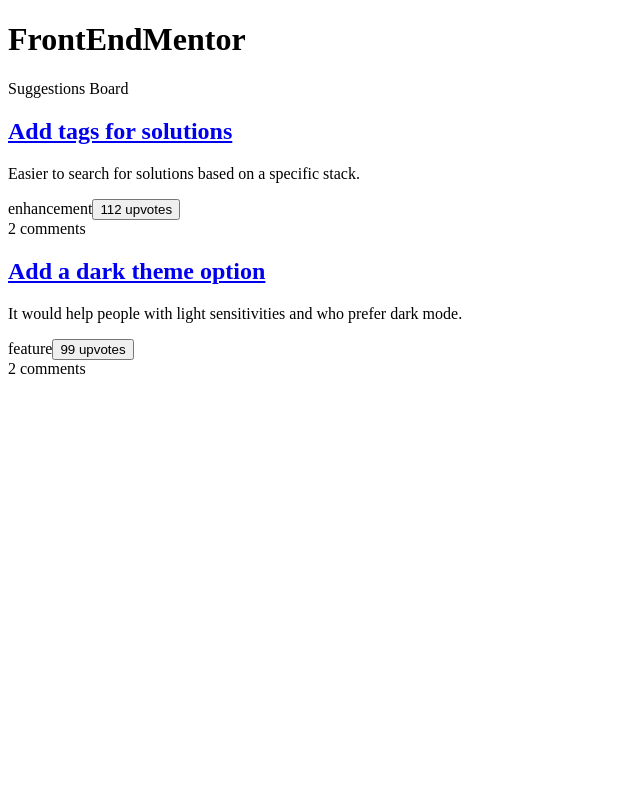
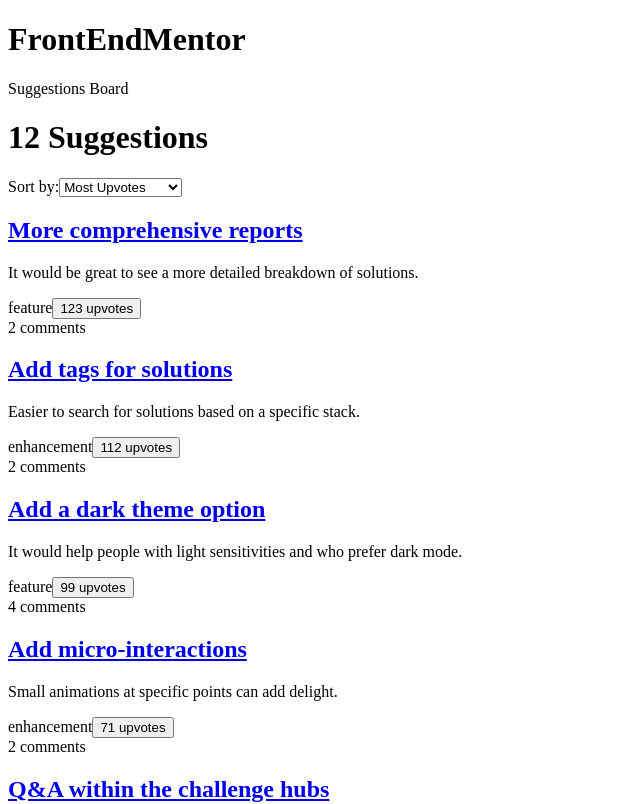
Before and after one commit to AgataLiberska/product-feedback-app, a React (Create React App) app: page / in a window 1280 px wide. Shown: the top 804 px of the page, without its empty margins (0-640 px from the left). Built offline with nearby package versions, Linux system fonts and the light colour scheme.

Commit message:
add header to Suggestion list

```diff
--- a/server/db.json
+++ b/server/db.json
@@ -204,7 +204,8 @@
             "category": "bug",
             "upvotes": 3,
             "status": "suggestion",
-            "description": "Challenge preview images are missing when you apply a filter."
+            "description": "Challenge preview images are missing when you apply a filter.",
+            "comments": []
         },
         {
             "id": 7,
@@ -282,7 +283,8 @@
             "category": "bug",
             "upvotes": 9,
             "status": "in-progress",
-            "description": "Screenshots of solutions with animations don’t display correctly."
+            "description": "Screenshots of solutions with animations don’t display correctly.",
+            "comments": []
         },
         {
             "id": 12,
--- a/src/App.js
+++ b/src/App.js
@@ -1,5 +1,6 @@
 import React from 'react';
 import { BrowserRouter, Switch, Route, Redirect } from 'react-router-dom';
+import HomeHeader from './features/homeHeader/HomeHeader';
 import SuggestionsList from './features/suggestions/SuggestionsList';
 
 const App = () => {
@@ -11,10 +12,7 @@
                     path='/'
                     render={() => (
                         <>
-                            <header>
-                                <h1>FrontEndMentor</h1>
-                                <p>Suggestions Board</p>
-                            </header>
+                            <HomeHeader />
                             <SuggestionsList />
                         </>
                     )}
--- /dev/null
+++ b/src/features/homeHeader/HomeHeader.js
@@ -0,0 +1,12 @@
+import React from 'react';
+
+const HomeHeader = () => {
+    return (
+        <header>
+        <h1>FrontEndMentor</h1>
+        <p>Suggestions Board</p>
+    </header>
+    )
+}
+
+export default HomeHeader;
--- a/src/features/suggestions/SuggestionExcerpt.js
+++ b/src/features/suggestions/SuggestionExcerpt.js
@@ -2,7 +2,21 @@
 import { Link } from 'react-router-dom';
 
 
+
 const SuggestionExcerpt = ({ suggestion }) => {
+
+    const countComments = () => {
+        let count = 0;
+        count += suggestion.comments.length;
+
+        for (let i=0; i<suggestion.comments.length; i++) {
+            count += suggestion.comments[i].replies.length;
+        }
+
+        return count;
+    }
+
+    console.log(suggestion.comments)
     return (
         <article>
             <h2><Link to={`/productRequests/${suggestion.id}`}>{suggestion.title}</Link></h2>
@@ -10,7 +24,7 @@
             <span>{suggestion.category}</span>
             <button>{suggestion.upvotes} upvotes</button>
             <div>
-                {suggestion.comments.length} comments
+                {countComments()} comments
             </div>
 
         </article>
--- a/src/features/suggestions/SuggestionsList.js
+++ b/src/features/suggestions/SuggestionsList.js
@@ -1,22 +1,59 @@
-import React from 'react';
-import { useSelector, useDispatch } from 'react-redux';
+import React, { useState } from 'react';
+import { useSelector } from 'react-redux';
+import { Link } from 'react-router-dom';
 
 import SuggestionExcerpt from './SuggestionExcerpt';
-
 
 const SuggestionsList = () => {
     const suggestions = useSelector(state => state.suggestions);
 
-    console.log(suggestions)
+    const [sortBy, setSortBy] = useState('most-upvotes');
 
-    const renderedSuggestions = suggestions.map(suggestion => {
+    const onSortChange = e => {
+        setSortBy(e.target.value);
+    }
+
+    let sortedSuggestions;
+
+    if (sortBy === 'most-upvotes') {
+        sortedSuggestions = suggestions.slice().sort((a,b) => b.upvotes - a.upvotes);
+    }
+    else if (sortBy === 'least-upvotes') {
+        sortedSuggestions = suggestions.slice().sort((a,b) => a.upvotes - b.upvotes);
+    }
+    else if (sortBy === 'most-comments') {
+        sortedSuggestions = suggestions.slice().sort((a,b) => b.comments - a.comments);
+    }
+    else if (sortBy === 'least-comments') {
+        sortedSuggestions = suggestions.slice().sort((a,b) => a.comments - b.comments);
+    }
+
+    console.log(sortedSuggestions)
+
+    const renderedSuggestions = sortedSuggestions.map(suggestion => {
         return (
             <SuggestionExcerpt suggestion={suggestion} key={suggestion.id}/>
         )
     })
 
     return (
-        <div>{renderedSuggestions}</div>
+        <main>
+            <header>
+                <h1>{suggestions.length} Suggestions</h1>
+                <div>
+                    <label htmlFor="sort">Sort by:</label>
+                    <select id="sort" defaultValue="most-upvotes" onChange={e => onSortChange(e)}>
+                        <option value="most-upvotes">Most Upvotes</option>
+                        <option value="least-upvotes">Least Upvotes</option>
+                        <option value="most-comments">Most Comments</option>
+                        <option value="least-comments">Least Comments</option>
+                    </select>
+                </div>
+                <Link to='/productRequests/new'/>
+            </header>
+            <div>{renderedSuggestions}</div>
+        </main>
+
     )
 }
 
--- a/src/features/suggestions/suggestionsSlice.js
+++ b/src/features/suggestions/suggestionsSlice.js
@@ -55,6 +55,182 @@
                 ]
             }
         ]
+    },
+    {
+        "id": 3,
+        "title": "Q&A within the challenge hubs",
+        "category": "feature",
+        "upvotes": 65,
+        "status": "suggestion",
+        "description": "Challenge-specific Q&A would make for easy reference.",
+        "comments": [
+            {
+                "id": 5,
+                "content": "Much easier to get answers from devs who can relate, since they've either finished the challenge themselves or are in the middle of it.",
+                "userId": 7,
+                "replies": []
+            }
+        ]
+    },
+    {
+        "id": 4,
+        "title": "Add image/video upload to feedback",
+        "category": "enhancement",
+        "upvotes": 51,
+        "status": "suggestion",
+        "description": "Images and screencasts can enhance comments on solutions.",
+        "comments": [
+            {
+                "id": 6,
+                "content": "Right now, there is no ability to add images while giving feedback which isn't ideal because I have to use another app to show what I mean",
+                "userId": 12,
+                "replies": []
+            },
+            {
+                "id": 7,
+                "content": "Yes I'd like to see this as well. Sometimes I want to add a short video or gif to explain the site's behavior..",
+                "userId": 8,
+                "replies": []
+            }
+        ]
+    },
+    {
+        "id": 5,
+        "title": "Ability to follow others",
+        "category": "feature",
+        "upvotes": 42,
+        "status": "suggestion",
+        "description": "Stay updated on comments and solutions other people post.",
+        "comments": [
+            {
+                "id": 8,
+                "content": "I also want to be notified when devs I follow submit projects on FEM. Is in-app notification also in the pipeline?",
+                "userId": 9,
+                "replies": [
+                    {
+                        "content": "Bumping this. It would be good to have a tab with a feed of people I follow so it's easy to see what challenges they’ve done lately. I learn a lot by reading good developers' code.",
+                        "replyingToUserId": 9,
+                        "userId": 2
+                    }
+                ]
+            },
+            {
+                "id": 9,
+                "content": "I've been saving the profile URLs of a few people and I check what they’ve been doing from time to time. Being able to follow them solves that",
+                "userId": 10,
+                "replies": []
+            }
+        ]
+    },
+    {
+        "id": 6,
+        "title": "Preview images not loading",
+        "category": "bug",
+        "upvotes": 3,
+        "status": "suggestion",
+        "description": "Challenge preview images are missing when you apply a filter.",
+        "comments": []
+    },
+    {
+        "id": 7,
+        "title": "More comprehensive reports",
+        "category": "feature",
+        "upvotes": 123,
+        "status": "planned",
+        "description": "It would be great to see a more detailed breakdown of solutions.",
+        "comments": [
+            {
+                "id": 10,
+                "content": "This would be awesome! It would be so helpful to see an overview of my code in a way that makes it easy to spot where things could be improved.",
+                "userId": 9,
+                "replies": []
+            },
+            {
+                "id": 11,
+                "content": "Yeah, this would be really good. I'd love to see deeper insights into my code!",
+                "userId": 10,
+                "replies": []
+            }
+        ]
+    },
+    {
+        "id": 8,
+        "title": "Learning paths",
+        "category": "feature",
+        "upvotes": 28,
+        "status": "planned",
+        "description": "Sequenced projects for different goals to help people improve.",
+        "comments": [
+            {
+                "id": 12,
+                "content": "Having a path through the challenges that I could follow would be brilliant! Sometimes I'm not sure which challenge would be the best next step to take. So this would help me navigate through them!",
+                "userId": 7,
+                "replies": []
+            }
+        ]
+    },
+    {
+        "id": 9,
+        "title": "One-click portfolio generation",
+        "category": "feature",
+        "upvotes": 62,
+        "status": "in-progress",
+        "description": "Add ability to create professional looking portfolio from profile.",
+        "comments": [
+            {
+                "id": 13,
+                "content": "I haven't built a portfolio site yet, so this would be really helpful. Might it also be possible to choose layout and colour themes?!",
+                "userId": 6,
+                "replies": []
+            }
+        ]
+    },
+    {
+        "id": 10,
+        "title": "Bookmark challenges",
+        "category": "feature",
+        "upvotes": 31,
+        "status": "in-progress",
+        "description": "Be able to bookmark challenges to take later on.",
+        "comments": [
+            {
+                "id": 14,
+                "content": "This would be great! At the moment, I'm just starting challenges in order to save them. But this means the My Challenges section is overflowing with projects and is hard to manage. Being able to bookmark challenges would be really helpful.",
+                "userId": 1,
+                "replies": []
+            }
+        ]
+    },
+    {
+        "id": 11,
+        "title": "Animated solution screenshots",
+        "category": "bug",
+        "upvotes": 9,
+        "status": "in-progress",
+        "description": "Screenshots of solutions with animations don’t display correctly.",
+        "comments": []
+    },
+    {
+        "id": 12,
+        "title": "Add micro-interactions",
+        "category": "enhancement",
+        "upvotes": 71,
+        "status": "live",
+        "description": "Small animations at specific points can add delight.",
+        "comments": [
+            {
+                "id": 15,
+                "content": "I'd love to see this! It always makes me so happy to see little details like these on websites.",
+                "userId": 9,
+                "replies": [
+                    {
+                        "content": "Me too! I'd also love to see celebrations at specific points as well. It would help people take a moment to celebrate their achievements!",
+                        "replyingToUserId": 9,
+                        "userId": 1
+                    }
+                ]
+            }
+        ]
     }
 ]
 
```
